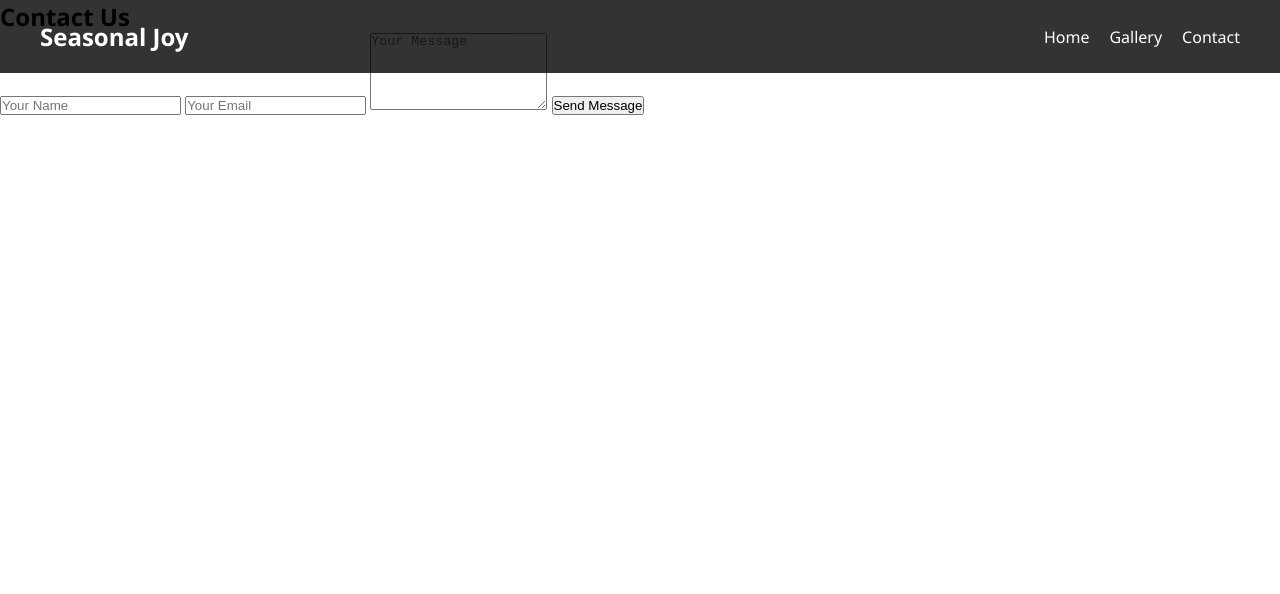
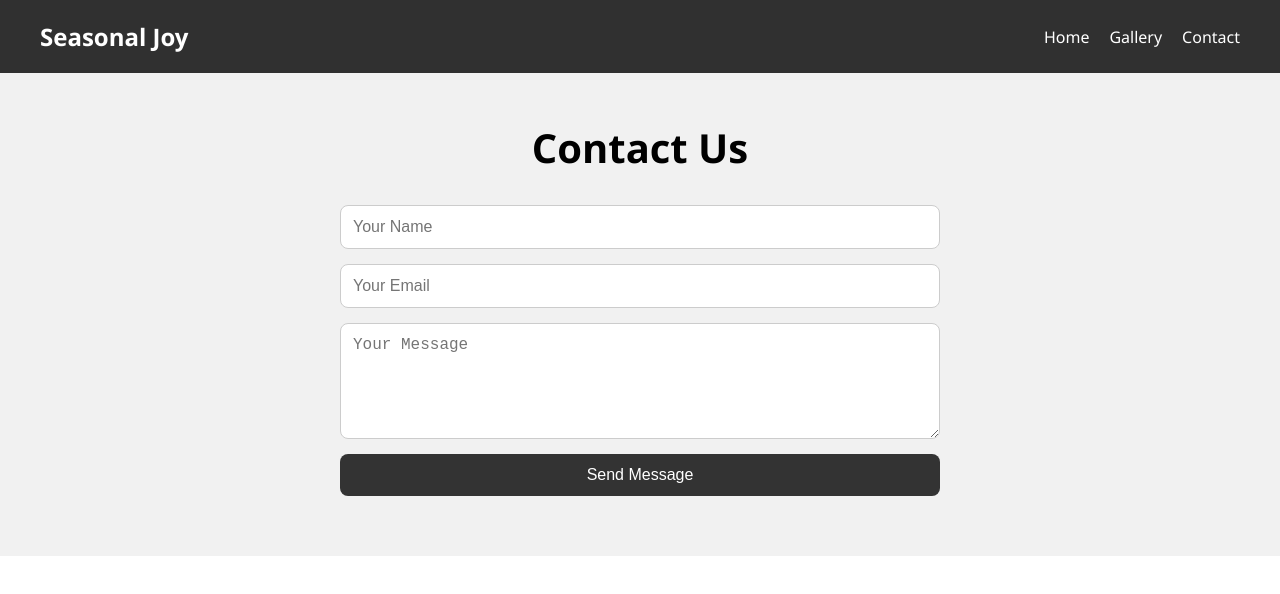
Before and after one commit to liamo147/seasonaljoy, a plain HTML site: page contact.html in a window 1280 px wide. Drawn offline with Linux system fonts and the light colour scheme.

Commit message:
Update style.css

```diff
--- a/style.css
+++ b/style.css
@@ -85,3 +85,44 @@ body {
 .gallery-grid img:hover {
   transform: scale(1.03);
 }
+
+.contact {
+  padding: 120px 20px 60px;
+  background-color: #f1f1f1;
+  text-align: center;
+}
+
+.contact h2 {
+  font-size: 2.5rem;
+  margin-bottom: 30px;
+}
+
+.contact-form {
+  max-width: 600px;
+  margin: 0 auto;
+  display: flex;
+  flex-direction: column;
+  gap: 15px;
+}
+
+.contact-form input,
+.contact-form textarea {
+  padding: 12px;
+  font-size: 1rem;
+  border: 1px solid #ccc;
+  border-radius: 8px;
+}
+
+.contact-form button {
+  padding: 12px;
+  font-size: 1rem;
+  background-color: #333;
+  color: white;
+  border: none;
+  border-radius: 8px;
+  cursor: pointer;
+}
+
+.contact-form button:hover {
+  background-color: #555;
+}
```
